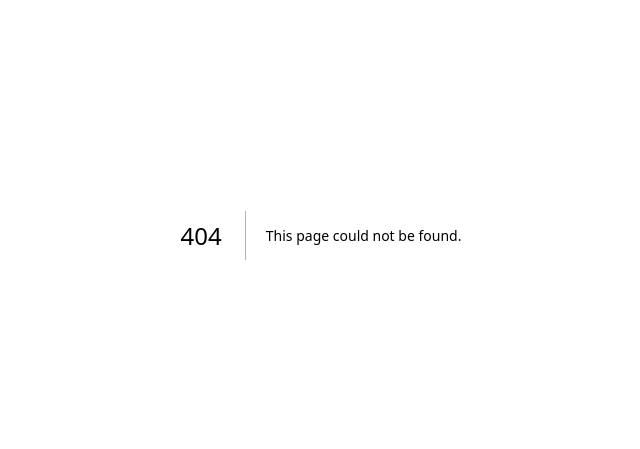
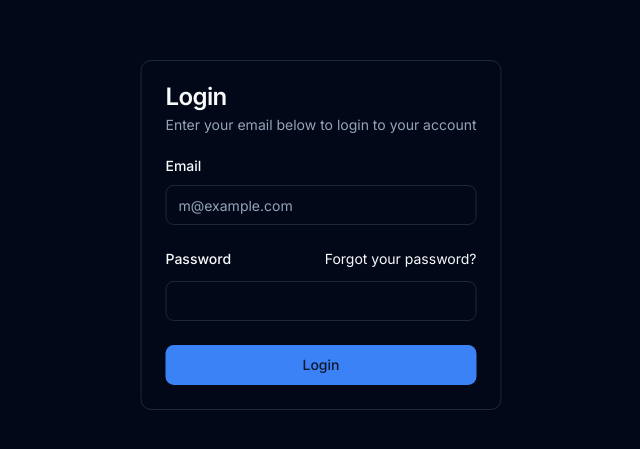
Before and after one commit to alphardhafiz/ecommerce-nextjs1, a Next.js app: page /dashboard/sign-in in a window 1280 px wide. Before the commit this address had no page. Shown: the part 165-614 px from the top of the page, without its empty margins (319-959 px from the left). Built offline with nearby package versions, Linux system fonts and the light colour scheme.

Commit message:
Slicing UI Sign In

```diff
--- a/package.json
+++ b/package.json
@@ -11,6 +11,7 @@
   "dependencies": {
     "@lucia-auth/adapter-prisma": "^4.0.1",
     "@prisma/client": "^5.22.0",
+    "@radix-ui/react-label": "^2.1.7",
     "@radix-ui/react-slot": "^1.2.3",
     "class-variance-authority": "^0.7.1",
     "clsx": "^2.1.1",
--- /dev/null
+++ b/src/app/(admin)/dashboard/(auth)/layout.tsx
@@ -0,0 +1,22 @@
+import type { Metadata } from "next";
+import { Inter } from "next/font/google";
+import "../../../globals.css"
+
+const inter = Inter({ subsets: ["latin"] });
+
+export const metadata: Metadata = {
+  title: "Create Next App",
+  description: "Generated by create next app",
+};
+
+export default function RootLayout({
+  children,
+}: Readonly<{
+  children: React.ReactNode;
+}>) {
+  return (
+    <html lang="en">
+      <body className={inter.className}>{children}</body>
+    </html>
+  );
+}
--- /dev/null
+++ b/src/app/(admin)/dashboard/(auth)/sign-in/page.tsx
@@ -0,0 +1,61 @@
+import { cn } from "@/lib/utils";
+import { Button } from "@/components/ui/button";
+import {
+  Card,
+  CardContent,
+  CardDescription,
+  CardHeader,
+  CardTitle,
+} from "@/components/ui/card";
+import { Input } from "@/components/ui/input";
+import { Label } from "@/components/ui/label";
+import React from "react";
+
+export default function SignInPage() {
+  return (
+    <main className="w-full h-screen overflow-hidden relative">
+      <div className="absolute top-1/2 left-1/2 -translate-x-1/2 -translate-y-1/2">
+        <Card className="w-full max-w-sm">
+          <CardHeader>
+            <CardTitle>Login</CardTitle>
+            <CardDescription>
+              Enter your email below to login to your account
+            </CardDescription>
+          </CardHeader>
+          <CardContent>
+            <form>
+              <div className="flex flex-col gap-6">
+                <div className="grid gap-3">
+                  <Label htmlFor="email">Email</Label>
+                  <Input
+                    id="email"
+                    type="email"
+                    placeholder="m@example.com"
+                    required
+                  />
+                </div>
+                <div className="grid gap-3">
+                  <div className="flex items-center">
+                    <Label htmlFor="password">Password</Label>
+                    <a
+                      href="#"
+                      className="ml-auto inline-block text-sm underline-offset-4 hover:underline"
+                    >
+                      Forgot your password?
+                    </a>
+                  </div>
+                  <Input id="password" type="password" required />
+                </div>
+                <div className="flex flex-col gap-3">
+                  <Button type="submit" className="w-full">
+                    Login
+                  </Button>
+                </div>
+              </div>
+            </form>
+          </CardContent>
+        </Card>
+      </div>
+    </main>
+  );
+}
--- a/src/app/globals.css
+++ b/src/app/globals.css
@@ -22,36 +22,33 @@
   }
 }
 
-
-
-
 @layer base {
   :root {
-    --background: 0 0% 100%;
-    --foreground: 222.2 84% 4.9%;
-    --card: 0 0% 100%;
-    --card-foreground: 222.2 84% 4.9%;
-    --popover: 0 0% 100%;
-    --popover-foreground: 222.2 84% 4.9%;
-    --primary: 221.2 83.2% 53.3%;
-    --primary-foreground: 210 40% 98%;
-    --secondary: 210 40% 96.1%;
-    --secondary-foreground: 222.2 47.4% 11.2%;
-    --muted: 210 40% 96.1%;
-    --muted-foreground: 215.4 16.3% 46.9%;
-    --accent: 210 40% 96.1%;
-    --accent-foreground: 222.2 47.4% 11.2%;
-    --destructive: 0 84.2% 60.2%;
+    --background: 222.2 84% 4.9%;
+    --foreground: 210 40% 98%;
+    --card: 222.2 84% 4.9%;
+    --card-foreground: 210 40% 98%;
+    --popover: 222.2 84% 4.9%;
+    --popover-foreground: 210 40% 98%;
+    --primary: 217.2 91.2% 59.8%;
+    --primary-foreground: 222.2 47.4% 11.2%;
+    --secondary: 217.2 32.6% 17.5%;
+    --secondary-foreground: 210 40% 98%;
+    --muted: 217.2 32.6% 17.5%;
+    --muted-foreground: 215 20.2% 65.1%;
+    --accent: 217.2 32.6% 17.5%;
+    --accent-foreground: 210 40% 98%;
+    --destructive: 0 62.8% 30.6%;
     --destructive-foreground: 210 40% 98%;
-    --border: 214.3 31.8% 91.4%;
-    --input: 214.3 31.8% 91.4%;
-    --ring: 221.2 83.2% 53.3%;
+    --border: 217.2 32.6% 17.5%;
+    --input: 217.2 32.6% 17.5%;
+    --ring: 224.3 76.3% 48%;
+    --chart-1: 220 70% 50%;
+    --chart-2: 160 60% 45%;
+    --chart-3: 30 80% 55%;
+    --chart-4: 280 65% 60%;
+    --chart-5: 340 75% 55%;
     --radius: 0.65rem;
-    --chart-1: 12 76% 61%;
-    --chart-2: 173 58% 39%;
-    --chart-3: 197 37% 24%;
-    --chart-4: 43 74% 66%;
-    --chart-5: 27 87% 67%;
   }
 
   .dark {
@@ -82,8 +79,6 @@
   }
 }
 
-
-
 @layer base {
   * {
     @apply border-border;
--- a/src/app/layout.tsx
+++ b/src/app/layout.tsx
@@ -1,14 +1,3 @@
-import type { Metadata } from "next";
-import { Inter } from "next/font/google";
-import "./globals.css";
-
-const inter = Inter({ subsets: ["latin"] });
-
-export const metadata: Metadata = {
-  title: "Create Next App",
-  description: "Generated by create next app",
-};
-
 export default function RootLayout({
   children,
 }: Readonly<{
@@ -16,7 +5,7 @@ export default function RootLayout({
 }>) {
   return (
     <html lang="en">
-      <body className={inter.className}>{children}</body>
+      <body>{children}</body>
     </html>
   );
 }
--- /dev/null
+++ b/src/components/ui/card.tsx
@@ -0,0 +1,79 @@
+import * as React from "react"
+
+import { cn } from "@/lib/utils"
+
+const Card = React.forwardRef<
+  HTMLDivElement,
+  React.HTMLAttributes<HTMLDivElement>
+>(({ className, ...props }, ref) => (
+  <div
+    ref={ref}
+    className={cn(
+      "rounded-lg border bg-card text-card-foreground shadow-sm",
+      className
+    )}
+    {...props}
+  />
+))
+Card.displayName = "Card"
+
+const CardHeader = React.forwardRef<
+  HTMLDivElement,
+  React.HTMLAttributes<HTMLDivElement>
+>(({ className, ...props }, ref) => (
+  <div
+    ref={ref}
+    className={cn("flex flex-col space-y-1.5 p-6", className)}
+    {...props}
+  />
+))
+CardHeader.displayName = "CardHeader"
+
+const CardTitle = React.forwardRef<
+  HTMLDivElement,
+  React.HTMLAttributes<HTMLDivElement>
+>(({ className, ...props }, ref) => (
+  <div
+    ref={ref}
+    className={cn(
+      "text-2xl font-semibold leading-none tracking-tight",
+      className
+    )}
+    {...props}
+  />
+))
+CardTitle.displayName = "CardTitle"
+
+const CardDescription = React.forwardRef<
+  HTMLDivElement,
+  React.HTMLAttributes<HTMLDivElement>
+>(({ className, ...props }, ref) => (
+  <div
+    ref={ref}
+    className={cn("text-sm text-muted-foreground", className)}
+    {...props}
+  />
+))
+CardDescription.displayName = "CardDescription"
+
+const CardContent = React.forwardRef<
+  HTMLDivElement,
+  React.HTMLAttributes<HTMLDivElement>
+>(({ className, ...props }, ref) => (
+  <div ref={ref} className={cn("p-6 pt-0", className)} {...props} />
+))
+CardContent.displayName = "CardContent"
+
+const CardFooter = React.forwardRef<
+  HTMLDivElement,
+  React.HTMLAttributes<HTMLDivElement>
+>(({ className, ...props }, ref) => (
+  <div
+    ref={ref}
+    className={cn("flex items-center p-6 pt-0", className)}
+    {...props}
+  />
+))
+CardFooter.displayName = "CardFooter"
+
+export { Card, CardHeader, CardFooter, CardTitle, CardDescription, CardContent }
--- /dev/null
+++ b/src/components/ui/input.tsx
@@ -0,0 +1,22 @@
+import * as React from "react"
+
+import { cn } from "@/lib/utils"
+
+const Input = React.forwardRef<HTMLInputElement, React.ComponentProps<"input">>(
+  ({ className, type, ...props }, ref) => {
+    return (
+      <input
+        type={type}
+        className={cn(
+          "flex h-10 w-full rounded-md border border-input bg-background px-3 py-2 text-base ring-offset-background file:border-0 file:bg-transparent file:text-sm file:font-medium file:text-foreground placeholder:text-muted-foreground focus-visible:outline-none focus-visible:ring-2 focus-visible:ring-ring focus-visible:ring-offset-2 disabled:cursor-not-allowed disabled:opacity-50 md:text-sm",
+          className
+        )}
+        ref={ref}
+        {...props}
+      />
+    )
+  }
+)
+Input.displayName = "Input"
+
+export { Input }
--- /dev/null
+++ b/src/components/ui/label.tsx
@@ -0,0 +1,26 @@
+"use client"
+
+import * as React from "react"
+import * as LabelPrimitive from "@radix-ui/react-label"
+import { cva, type VariantProps } from "class-variance-authority"
+
+import { cn } from "@/lib/utils"
+
+const labelVariants = cva(
+  "text-sm font-medium leading-none peer-disabled:cursor-not-allowed peer-disabled:opacity-70"
+)
+
+const Label = React.forwardRef<
+  React.ElementRef<typeof LabelPrimitive.Root>,
+  React.ComponentPropsWithoutRef<typeof LabelPrimitive.Root> &
+    VariantProps<typeof labelVariants>
+>(({ className, ...props }, ref) => (
+  <LabelPrimitive.Root
+    ref={ref}
+    className={cn(labelVariants(), className)}
+    {...props}
+  />
+))
+Label.displayName = LabelPrimitive.Root.displayName
+
+export { Label }
```
Also changed, not shown: 1 other file (tests, documents, lock files or other folders).
